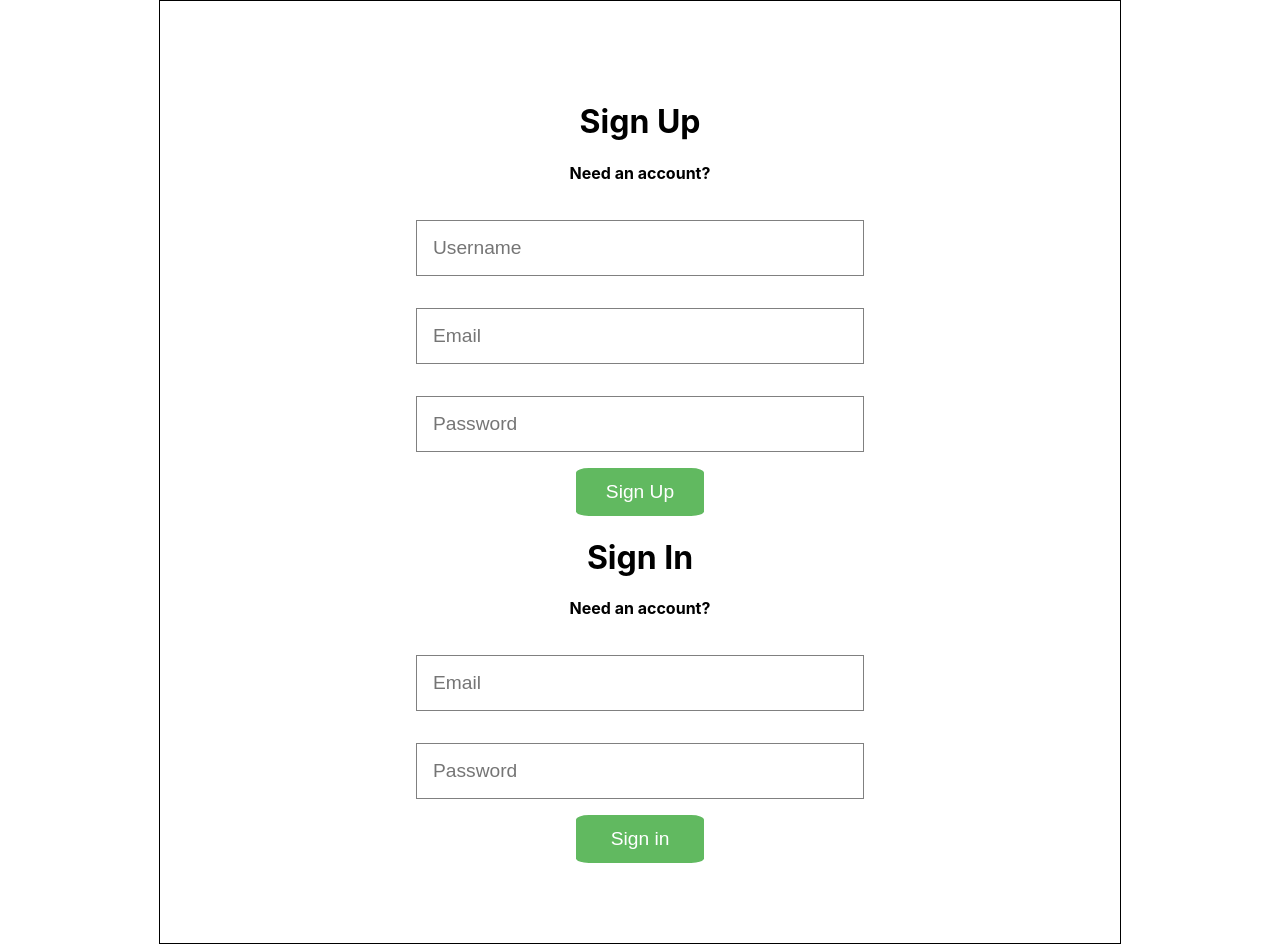
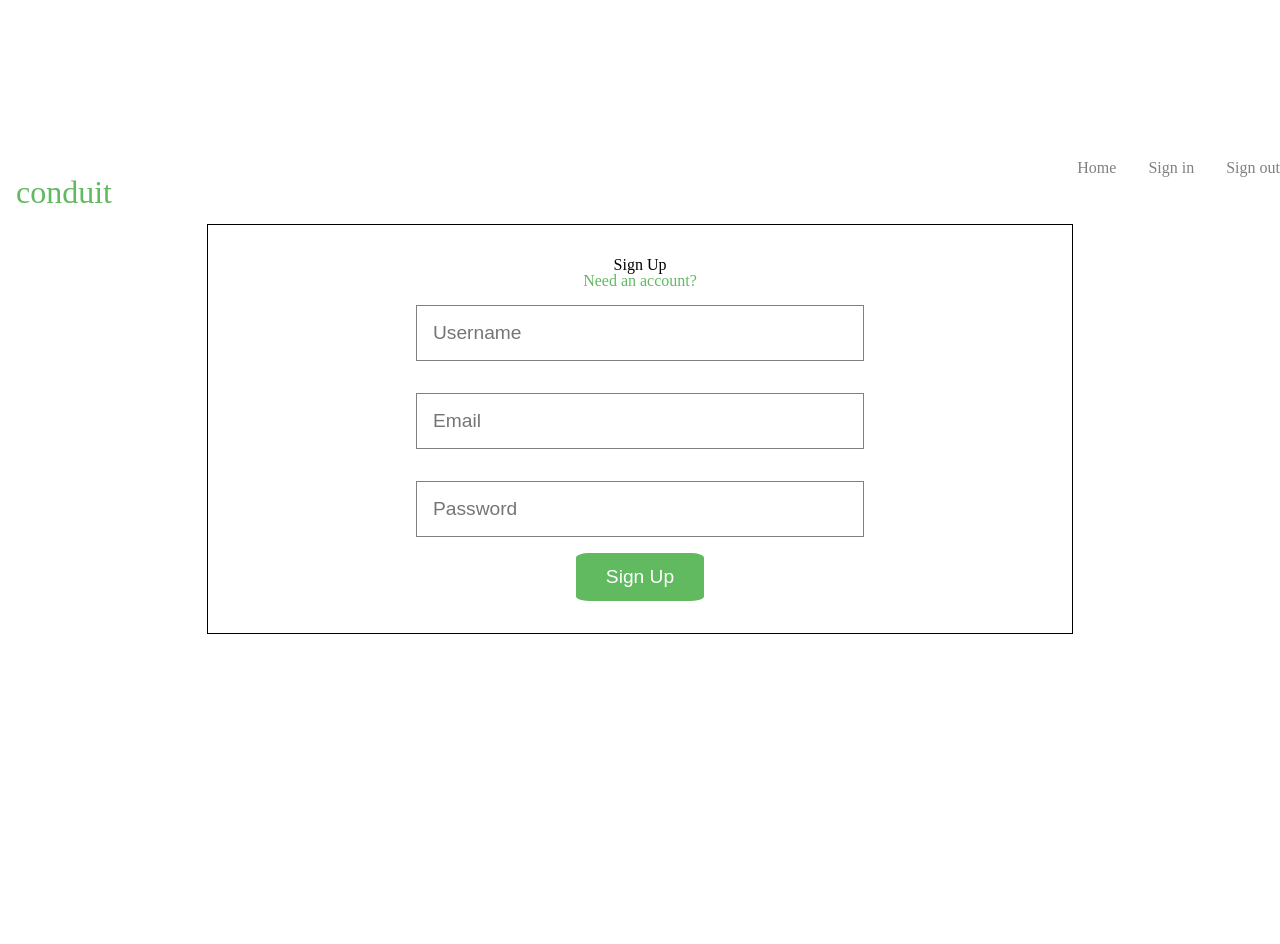
Before and after one commit to BadBrahmin/react-conduit, a React (Create React App) app: page / in a window 1280 px wide. After the commit the page ends 800 px from the top, so only its background shows below. Built offline with nearby package versions, Linux system fonts and the light colour scheme.

Commit message:
add header + styling

```diff
--- a/src/App.css
+++ b/src/App.css
@@ -1,5 +1,136 @@
+/* http://meyerweb.com/eric/tools/css/reset/
+   v2.0 | 20110126
+   License: none (public domain)
+*/
+
+html,
+body,
+div,
+span,
+applet,
+object,
+iframe,
+h1,
+h2,
+h3,
+h4,
+h5,
+h6,
+p,
+blockquote,
+pre,
+a,
+abbr,
+acronym,
+address,
+big,
+cite,
+code,
+del,
+dfn,
+em,
+img,
+ins,
+kbd,
+q,
+s,
+samp,
+small,
+strike,
+strong,
+sub,
+sup,
+tt,
+var,
+b,
+u,
+i,
+center,
+dl,
+dt,
+dd,
+ol,
+ul,
+li,
+fieldset,
+form,
+label,
+legend,
+table,
+caption,
+tbody,
+tfoot,
+thead,
+tr,
+th,
+td,
+article,
+aside,
+canvas,
+details,
+embed,
+figure,
+figcaption,
+footer,
+header,
+hgroup,
+menu,
+nav,
+output,
+ruby,
+section,
+summary,
+time,
+mark,
+audio,
+video {
+  margin: 0;
+  padding: 0;
+  border: 0;
+  font-size: 100%;
+  font: inherit;
+  vertical-align: baseline;
+}
+/* HTML5 display-role reset for older browsers */
+article,
+aside,
+details,
+figcaption,
+figure,
+footer,
+header,
+hgroup,
+menu,
+nav,
+section {
+  display: block;
+}
+body {
+  line-height: 1;
+}
+ol,
+ul {
+  list-style: none;
+}
+blockquote,
+q {
+  quotes: none;
+}
+blockquote:before,
+blockquote:after,
+q:before,
+q:after {
+  content: "";
+  content: none;
+}
+table {
+  border-collapse: collapse;
+  border-spacing: 0;
+}
+
 .App {
   text-align: center;
+  margin-top: 10rem;
 }
 
 .App-logo {
@@ -27,10 +158,16 @@
   flex-direction: column;
   justify-content: center;
   border: 1px solid black;
-  padding: 5rem;
+  padding: 2rem;
 }
 
-.topText {
+h1 {
+  font-size: 2rem;
+  margin: 1rem;
+}
+.green-text,
+h1 {
+  color: #61b960;
 }
 
 .inputDiv {
@@ -61,3 +198,15 @@
 .flex {
   display: flex;
 }
+
+.between {
+  justify-content: space-between;
+}
+
+.navList li,
+a {
+  margin-left: 1rem;
+  list-style: none;
+  text-decoration: none;
+  color: grey;
+}
--- a/src/App.js
+++ b/src/App.js
@@ -2,13 +2,15 @@
 import "./App.css";
 import Register from "./Register";
 import Login from "./Login";
+import Header from "./Header";
 
 function App() {
   return (
     <div className="App">
+      <Header />
       <div className="container flex">
         <Register />
-        <Login />
+        {/* <Login /> */}
       </div>
     </div>
   );
--- /dev/null
+++ b/src/Header.js
@@ -0,0 +1,38 @@
+import React from "react";
+
+class Header extends React.Component {
+  constructor() {
+    super();
+    this.state = {
+      email: "",
+      password: ""
+    };
+  }
+
+  render() {
+    return (
+      <div>
+        <header>
+          <div className="wrapper flex between">
+            <h1>conduit</h1>
+            <nav className="nav">
+              <ul className="navList flex">
+                <li>
+                  <a href="#">Home</a>
+                </li>
+                <li>
+                  <a href="#">Sign in</a>
+                </li>
+                <li>
+                  <a href="#">Sign out</a>
+                </li>
+              </ul>
+            </nav>
+          </div>
+        </header>
+      </div>
+    );
+  }
+}
+
+export default Header;
--- a/src/Login.js
+++ b/src/Login.js
@@ -10,14 +10,14 @@
   }
 
   render() {
-    const email = this.props.email;
-    const password = this.props.password;
+    // const email = this.props.email;
+    // const password = this.props.password;
 
     return (
       <div>
-        <div className="topText">
-          <h1>Sign In</h1>
-          <h4>Need an account?</h4>
+        <div>
+          <h2>Sign In</h2>
+          <h4 className="green-text">Need an account?</h4>
         </div>
 
         {/* input */}
--- a/src/Register.js
+++ b/src/Register.js
@@ -22,9 +22,9 @@
 
     return (
       <>
-        <div className="topText">
-          <h1>Sign Up</h1>
-          <h4>Need an account?</h4>
+        <div>
+          <h2>Sign Up</h2>
+          <h4 className="green-text">Need an account?</h4>
         </div>
 
         <form className="inputDiv flex">
```
